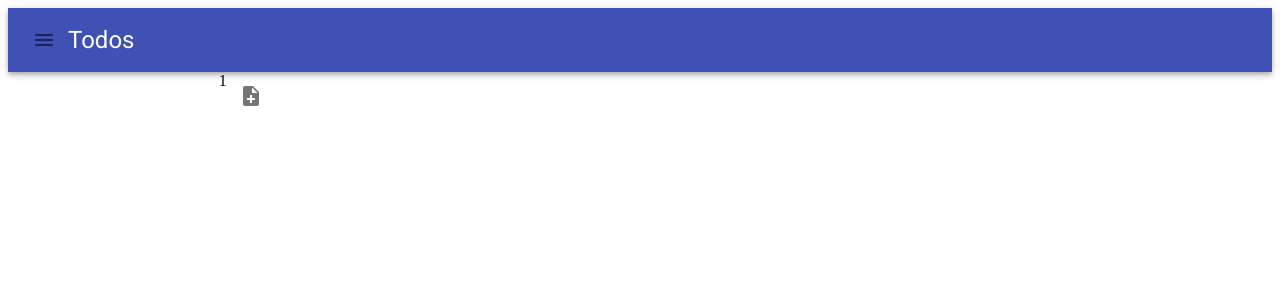
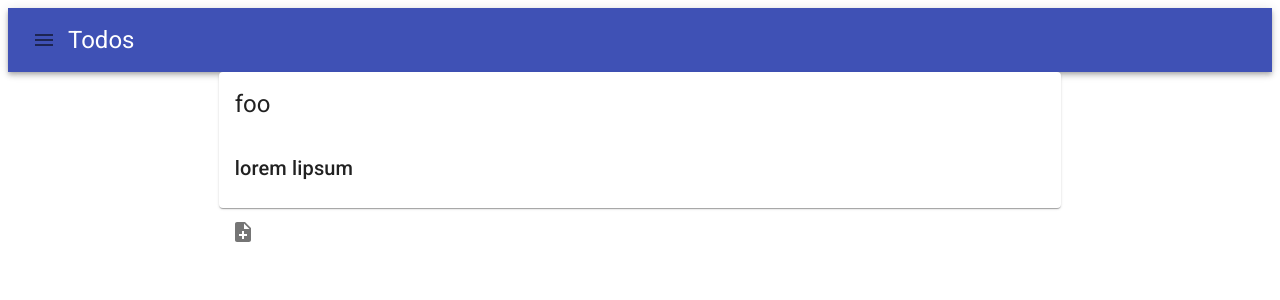
Before and after one commit to bartlomiejolma/todos-material-ui, a React (Create React App) app: page / in a window 1280 px wide. Shown: the top 300 px of the page. Built offline with nearby package versions, Linux system fonts and the light colour scheme.

Commit message:
Adds basic view of sample todo.

```diff
--- a/src/pages/TodoList.js
+++ b/src/pages/TodoList.js
@@ -1,13 +1,35 @@
-import { Grid, IconButton } from "@material-ui/core";
+import {
+  Card,
+  CardContent,
+  CardHeader,
+  CardMedia,
+  Grid,
+  IconButton,
+  Typography,
+} from "@material-ui/core";
 import { NoteAdd } from "@material-ui/icons";
 import { useState } from "react";
 
-const Todo = ({ todo }) => todo;
+const Todo = ({ todo }) => {
+  return (
+    <Card>
+      <CardHeader title={todo.title} />
+      <CardMedia image={todo.image} />
+      <CardContent>
+        <Typography variant="h6">{todo.description}</Typography>
+      </CardContent>
+    </Card>
+  );
+};
 const EmptyTodoList = () => "Empty";
 const GridPadding = () => <Grid item xs={0} sm={2}></Grid>;
 
+const sampleTodo = {
+  title: "foo",
+  description: "lorem lipsum",
+};
 const TodoList = () => {
-  const [todos, setTodos] = useState([1]);
+  const [todos, setTodos] = useState([sampleTodo]);
 
   const addTodoClicked = () => {};
 
@@ -15,7 +37,7 @@ const TodoList = () => {
     <Grid container>
       <GridPadding />
       <Grid item xs={12} sm={8}>
-        <Grid container direction="row">
+        <Grid container direction="column">
           <Grid item>
             {todos.length === 0 && <EmptyTodoList />}
             {todos.map((todo) => (
```
